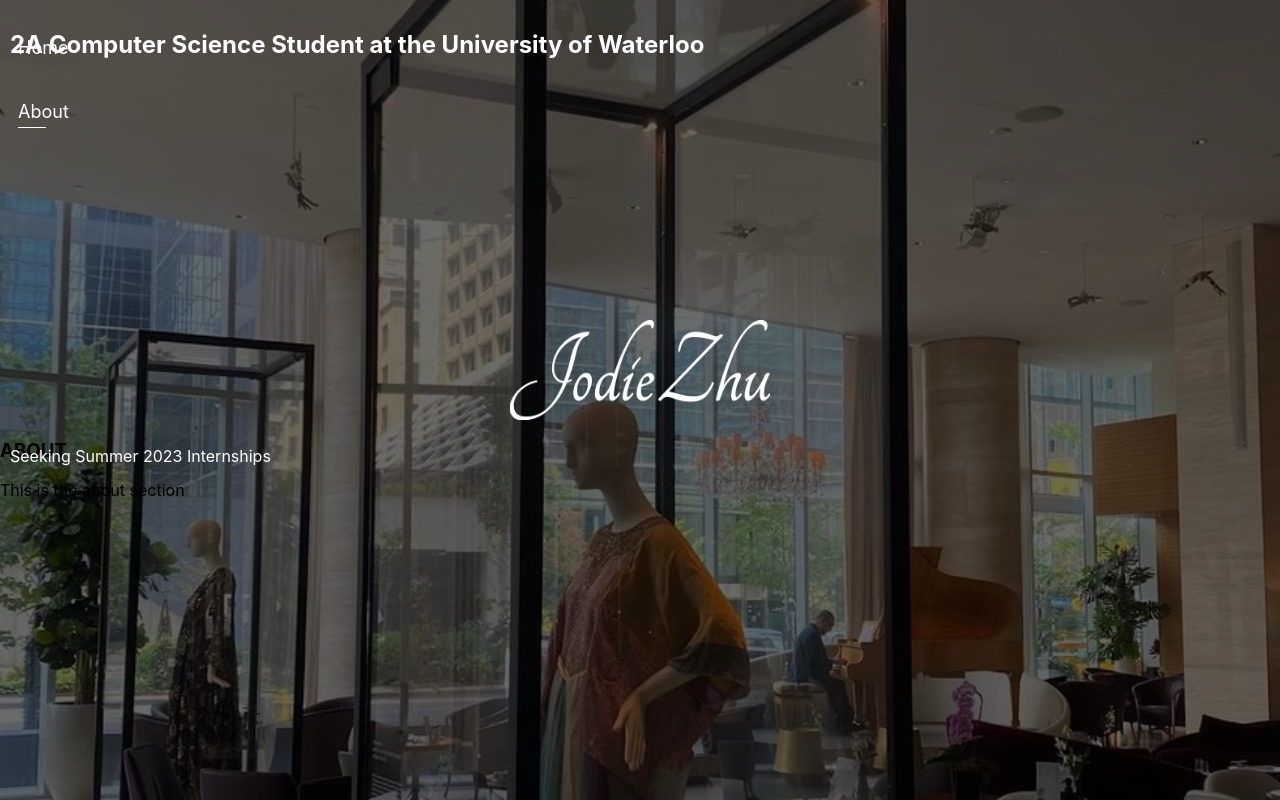
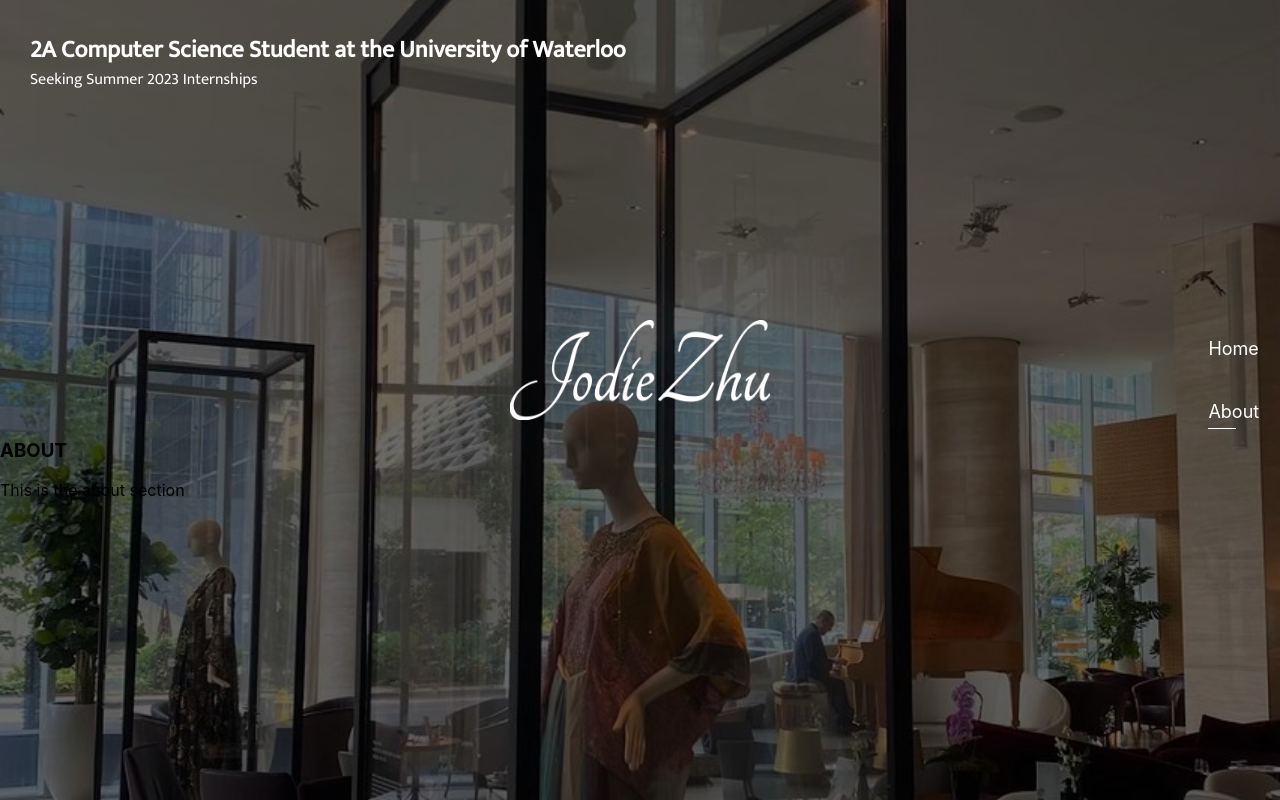
Before and after one commit to jodiezhuu/portfoliowebsiteV2, a React (Create React App) app: page / in a window 1280 px wide. Shown: the top 800 px of the page. Built offline with nearby package versions, Linux system fonts and the light colour scheme.

Commit message:
fix home page css

```diff
--- a/public/index.html
+++ b/public/index.html
@@ -1,6 +1,9 @@
 <!DOCTYPE html>
 <html lang="en">
   <head>
+  <link rel="preconnect" href="https://fonts.googleapis.com">
+  <link rel="preconnect" href="https://fonts.gstatic.com" crossorigin>
+  <link href="https://fonts.googleapis.com/css2?family=Mukta&display=swap" rel="stylesheet">
     <meta charset="utf-8" />
     <link rel="icon" href="%PUBLIC_URL%/favicon.ico" />
     <meta name="viewport" content="width=device-width, initial-scale=1" />
--- a/src/nav/Nav.css
+++ b/src/nav/Nav.css
@@ -7,11 +7,15 @@ nav {
 	padding: 1.2em 0;
 	color: white;
 	background-color: var(--darkAccent);
-	max-height: 100%;
     display: flex;
     flex-direction: column;
     justify-content: flex-start;
     margin-left: auto;
+	right: 0;
+	float: right;
+	margin-right: 2%;
+	vertical-align: middle;
+	padding-top: 25%;
 }
 
 nav span {
--- a/src/pages/Home.css
+++ b/src/pages/Home.css
@@ -20,10 +20,20 @@
 
 .header {
   padding-top: 10px;
-  padding-left: 10px;
+  padding-left: 30px;
   color: white;
   z-index: 1;
-  position: fixed;
+  position: absolute;
+  font-family: 'Mukta', sans-serif;
+}
+
+.subtitle {
+  padding-top: 50px;
+  padding-left: 30px;
+  color: white;
+  z-index: 1;
+  position: absolute;
+  font-family: 'Mukta', sans-serif;
 }
 
 body {
--- a/src/pages/Home.js
+++ b/src/pages/Home.js
@@ -10,8 +10,8 @@ export default function Home() {
 		<section ref={homeRef} id='homeContainer'>
 			<img className = 'homeBackground' src={process.env.PUBLIC_URL + imgBackground}></img>
 			<h1 className = 'header'>2A Computer Science Student at the University of Waterloo</h1>
+			<p className = 'subtitle'>Seeking Summer 2023 Internships</p>
 			<img className = 'logo' src={process.env.PUBLIC_URL + logoBackground}></img>
-			<p className = 'header'>Seeking Summer 2023 Internships</p>
 		</section>
 		</>
 	);
```
